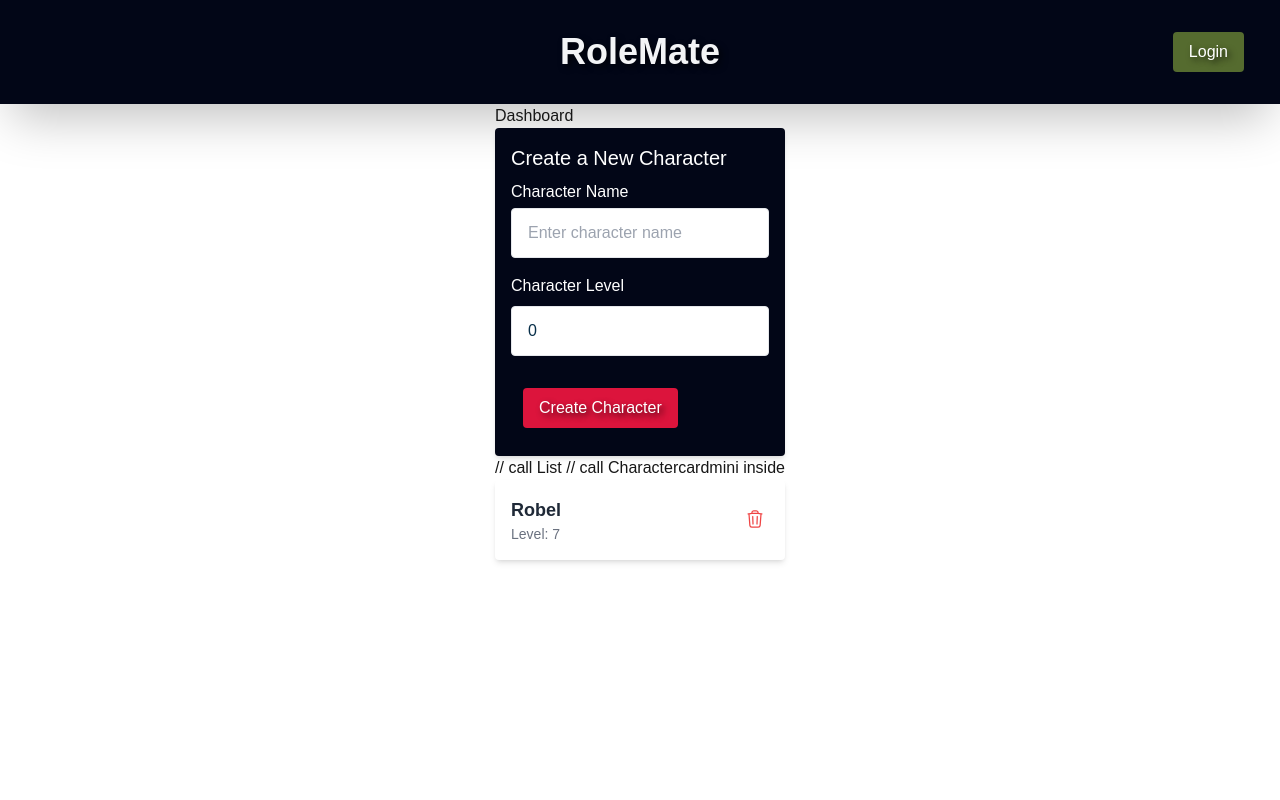
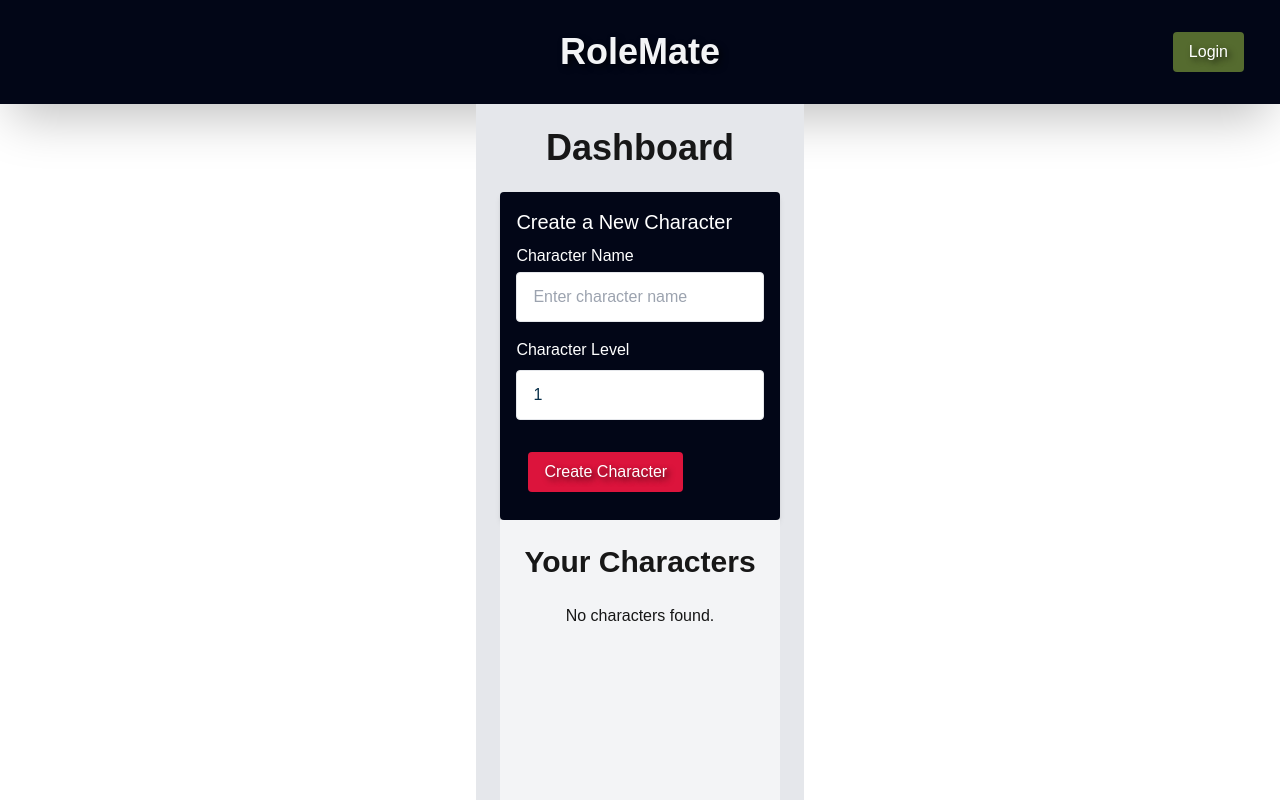
Before and after one commit to Ugits/RoleMate-Frontend, a Next.js app: page /dashboard in a window 1280 px wide. Shown: the top 800 px of the page. Built offline with nearby package versions, Linux system fonts and the light colour scheme.

Commit message:
Add Character List with fetch; Update refresh logic on delete / create character

```diff
--- a/app/(pages)/dashboard/_components/CharacterCardMini.tsx
+++ b/app/(pages)/dashboard/_components/CharacterCardMini.tsx
@@ -1,18 +1,15 @@
-// app/_global-components/CharacterCardMini.tsx
-
 "use client";
 
 import { ICharacter } from "@/app/_types/ICharacter";
-import { DeleteCharacter } from "./DeleteCharacter"; // Adjust the import path based on your directory structure
+import { DeleteCharacter } from "./DeleteCharacter";
 import React, { FC } from "react";
 
 interface CharacterCardMiniProps {
   character: ICharacter;
+  fetchCharacters: () => void
 }
 
-export const CharacterCardMini: FC<CharacterCardMiniProps> = ({
-  character,
-}) => {
+export const CharacterCardMini = ({character, fetchCharacters}: CharacterCardMiniProps) => {
   return (
     <div className="flex flex-row justify-between p-4 bg-white rounded shadow-md hover:shadow-lg transition-shadow duration-300">
       {/* Character Details */}
@@ -23,7 +20,7 @@ export const CharacterCardMini: FC<CharacterCardMiniProps> = ({
         <p className="text-sm text-gray-500">Level: {character.level}</p>
       </div>
       <div className="flex justify-center items-center space-x-2">
-        <DeleteCharacter character={character} />
+        <DeleteCharacter character={character} fetchCharacters={fetchCharacters}/>
       </div>
     </div>
   );
--- /dev/null
+++ b/app/(pages)/dashboard/_components/CharacterList.tsx
@@ -0,0 +1,86 @@
+"use client";
+
+import { useEffect, useState } from "react";
+import { CharacterCardMini } from "./CharacterCardMini";
+import { ICharacter } from "@/app/_types/ICharacter";
+
+
+interface CharacterListProps {
+    refresh: boolean;
+  }
+
+  export const CharacterList = ({ refresh }: CharacterListProps) => {
+  const [characters, setCharacters] = useState<ICharacter[]>([]);
+  const [loading, setLoading] = useState<boolean>(false);
+  const [error, setError] = useState<string | null>(null);
+
+  useEffect(() => {
+    fetchCharacters();
+  }, [refresh]);
+
+
+  const fetchCharacters = () => {
+    setLoading(true);
+    setError(null);
+
+    const token = sessionStorage.getItem("accessToken");
+
+    if (!token) {
+      alert("You must be logged in to view your characters.");
+      setLoading(false);
+      return;
+    }
+
+    fetch("http://localhost:8080/character/fetch-all", {
+      method: "GET",
+      headers: {
+        "Content-Type": "application/json",
+        Authorization: `Bearer ${token}`,
+      },
+    })
+      .then((response) => {
+        if (!response.ok) {
+          return response.json().then((errData) => {
+            throw new Error(errData.message || "Failed to fetch characters.");
+          });
+        }
+
+        return response.json();
+      })
+      .then((data: ICharacter[]) => {
+        setCharacters(data);
+      })
+      .catch((error) => {
+        console.error("Error fetching characters:", error);
+        setError(error.message);
+        alert(error.message || "An error occurred while fetching characters.");
+      })
+      .finally(() => {
+        setLoading(false);
+      });
+  };
+
+  return (
+    <div className="p-6 bg-gray-100 min-h-screen">
+      <h1 className="text-3xl font-bold mb-6 text-center">Your Characters</h1>
+
+      {/* Loading Indicator */}
+      {loading && <p className="text-center">Loading characters...</p>}
+
+      {/* Error Message */}
+      {error && <p className="text-center text-red-500">{error}</p>}
+
+      {/* No Characters Message */}
+      {!loading && !error && characters.length === 0 && (
+        <p className="text-center">No characters found.</p>
+      )}
+
+      {/* Characters Grid */}
+      <div className="grid grid-cols-1 md:grid-cols-2 lg:grid-cols-3 gap-4 mt-6">
+        {characters.map((character) => (
+          <CharacterCardMini key={character.id} character={character} fetchCharacters={fetchCharacters}/>
+        ))}
+      </div>
+    </div>
+  );
+};
--- a/app/(pages)/dashboard/_components/CreateCharacter.tsx
+++ b/app/(pages)/dashboard/_components/CreateCharacter.tsx
@@ -2,15 +2,21 @@
 
 import { Button } from "@/app/_global-components/Button";
 import { ICreateCharacter } from "@/app/_types/ICreateCharacter";
+import { useRouter } from "next/navigation";
 import { useEffect, useState } from "react";
 
-export const CreateCharacter = () => {
+interface CreateCharacterProps {
+  onCharacterCreated: () => void;
+}
+
+export const CreateCharacter = ({ onCharacterCreated }: CreateCharacterProps) => {
   const [inputData, setInputData] = useState<ICreateCharacter>({
     name: "",
-    level: 0,
+    level: 1,
   });
   const [loading, setLoading] = useState(false);
   const [token, setToken] = useState<string | null>(null);
+
 
   useEffect(() => {
     if (typeof window !== "undefined") {
@@ -48,14 +54,16 @@ export const CreateCharacter = () => {
 
       const data = await response.json();
       alert(`Character "${data.name}" was created successfully!`);
+      setInputData({ name: "", level: 1 });
 
-      setInputData({ name: "", level: 0 });
-
+      onCharacterCreated();
     } catch (error) {
       console.error("Error creating character:", error);
     } finally {
       setLoading(false);
     }
+
+
   };
 
   return (
--- a/app/(pages)/dashboard/_components/Dashboard.tsx
+++ b/app/(pages)/dashboard/_components/Dashboard.tsx
@@ -1,15 +1,20 @@
-import { ICharacter } from "@/app/_types/ICharacter";
-import { CharacterCardMini } from "./CharacterCardMini";
+"use client";
 import { CreateCharacter } from "./CreateCharacter";
+import { CharacterList } from "./CharacterList";
+import { useState } from "react";
 
 export const Dashboard = () => {
-    const mockCharacter: ICharacter = {id:23, name:"Robel", level:7}
+  const [refresh, setRefresh] = useState<boolean>(false);
+
+  const handleRefresh = () => {
+    setRefresh((prev) => !prev);
+  };
+
   return (
-    <div>
-      <div>Dashboard</div>
-      <CreateCharacter />
-      // call List // call Charactercardmini inside
-      <CharacterCardMini character={mockCharacter}/>
+    <div className="p-6 bg-gray-200 min-h-screen">
+      <h1 className="text-4xl font-bold mb-6 text-center">Dashboard</h1>
+      <CreateCharacter onCharacterCreated={handleRefresh} />
+      <CharacterList refresh={refresh} />
     </div>
   );
 };
--- a/app/(pages)/dashboard/_components/DeleteCharacter.tsx
+++ b/app/(pages)/dashboard/_components/DeleteCharacter.tsx
@@ -2,15 +2,16 @@
 
 import { ICharacter } from "@/app/_types/ICharacter";
 import { ICharacterID } from "@/app/_types/ICharacterID";
-import { TrashIcon } from "@heroicons/react/24/outline"; // Adjust the path based on the Heroicons version
+import { TrashIcon } from "@heroicons/react/24/outline";
 import { useRouter } from "next/navigation";
 import { useEffect, useState } from "react";
 
 interface DeleteCharacterProps {
   character: ICharacter;
+  fetchCharacters: () => void
 }
 
-export const DeleteCharacter = ({ character }: DeleteCharacterProps) => {
+export const DeleteCharacter = ({ character, fetchCharacters }: DeleteCharacterProps) => {
   const [token, setToken] = useState<string | null>(null);
   const router = useRouter()
   useEffect(() => {
@@ -52,17 +53,14 @@ export const DeleteCharacter = ({ character }: DeleteCharacterProps) => {
         body: JSON.stringify(charToBeDeleted),
       })
         .then((response) => {
-          if (response.ok) {
-            return response.json();
-          } else {
+          if (!response.ok) {
             return response.json().then((errData) => {
               throw new Error(errData.message || "Failed to delete the character.");
             });
           }
-        })
-        .then((data) => {
+
           alert(`Character "${character.name}" has been deleted successfully.`);
-          router.refresh();
+          fetchCharacters()
         })
         .catch((error) => {
           console.error("Error deleting character:", error);
```
Lines whose indentation alone changed are shown as unchanged.
